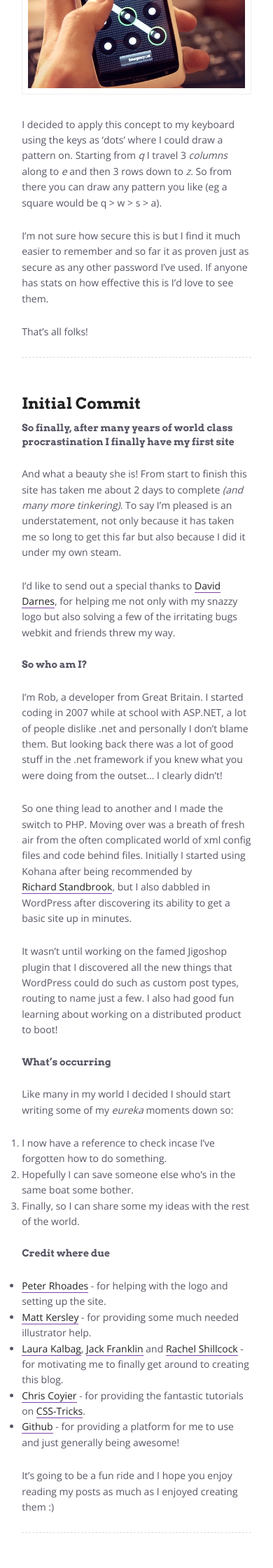
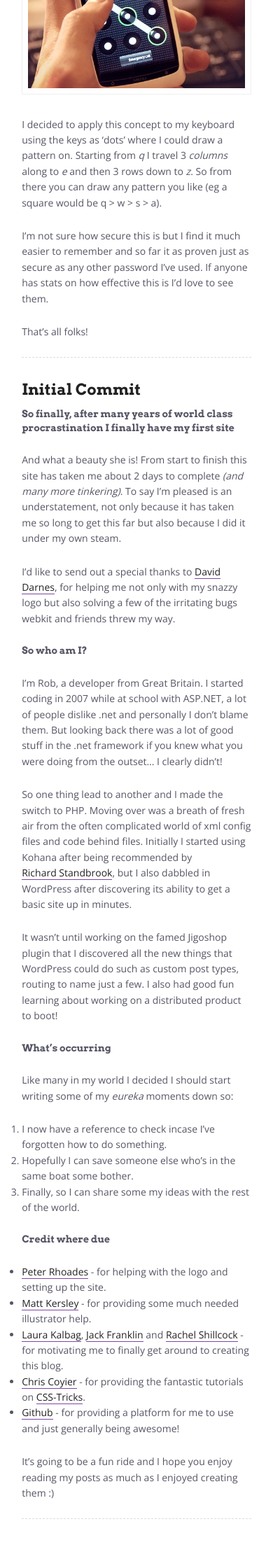
Before and after one commit to studioromeo/studioromeo.github.com, a Jekyll site: the page built from index.html, in a window 390 px wide. Shown: the part 644-2884 px from the top of the page at 70% size. Built offline with Jekyll 4.4.1, drawn with Linux system fonts in a browser that asks for light colours; the list of posts is cut into pages by our own code; after the commit the page ends 2844 px from its top, so only the background shows below that.

Commit message:
Reduces margin on articles for mobile devices

```diff
--- a/css/style.css
+++ b/css/style.css
@@ -288,6 +288,10 @@
  	-webkit-animation: none;
  }
 
+ article {
+ 	margin-bottom: 30px;
+ }
+
  h1 {font-size: 22px; margin-bottom: 10px; line-height: 1.4;}
  h2, h3 { font-size: 14px; margin-bottom: 10px; line-height: 1.4;}
 
```
Also changed, not shown: css/style.min.css.
